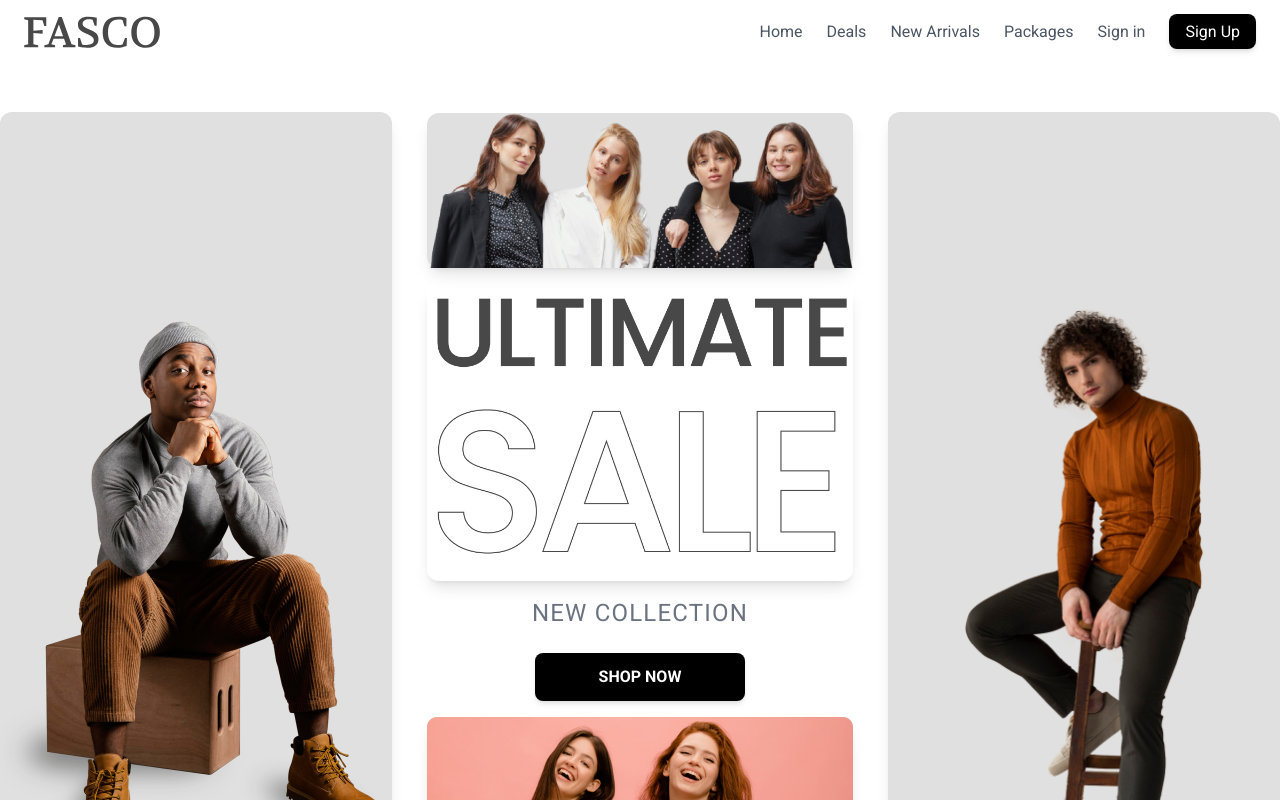
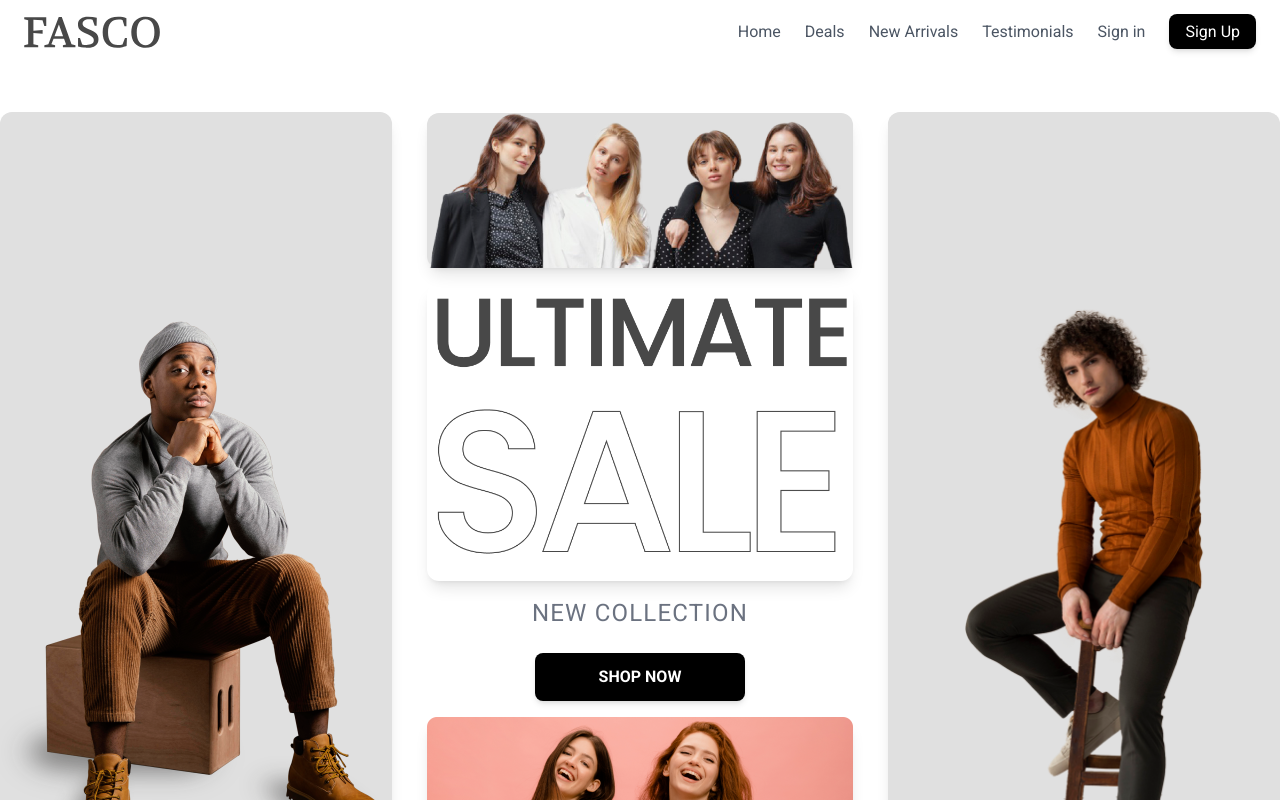
Before and after one commit to Polarsh/fasco-fullstack-test, a React (Vite) app in the folder frontend/: page / in a window 1280 px wide. Shown: the top 800 px of the page. Built offline with nearby package versions, Linux system fonts and the light colour scheme.

Commit message:
[ADD] scroll to home sections

```diff
--- a/frontend/src/components/layout/HomeNavBar.jsx
+++ b/frontend/src/components/layout/HomeNavBar.jsx
@@ -6,11 +6,18 @@ import Drawer from '../Drawer'
 export default function HomeNavbar() {
   const [isDrawerOpen, setDrawerOpen] = useState(false)
 
+  const scrollToSection = id => {
+    const section = document.getElementById(id)
+    if (section) {
+      section.scrollIntoView({ behavior: 'smooth', block: 'start' })
+    }
+  }
+
   const navLinks = [
-    { name: 'Home', href: '/' },
-    { name: 'Deals', href: '/deals' },
-    { name: 'New Arrivals', href: '/new-arrivals' },
-    { name: 'Packages', href: '/packages' },
+    { name: 'Home', action: () => scrollToSection('home') },
+    { name: 'Deals', action: () => scrollToSection('deals') },
+    { name: 'New Arrivals', action: () => scrollToSection('new-arrivals') },
+    { name: 'Testimonials', action: () => scrollToSection('testimonials') },
     { name: 'Sign in', href: '/signin' },
   ]
 
@@ -43,14 +50,23 @@ export default function HomeNavbar() {
 
           {/* Links para pantallas grandes */}
           <div className='hidden md:flex space-x-6 text-gray-600'>
-            {navLinks.map(link => (
+            {navLinks.map((link, index) =>
+              link.href ? (
                 <Link
-                key={link.name}
+                  key={index}
                   to={link.href}
                   className='hover:text-my-gray transition-all'>
                   {link.name}
                 </Link>
-            ))}
+              ) : (
+                <button
+                  key={index}
+                  onClick={link.action}
+                  className='hover:text-my-gray transition-all'>
+                  {link.name}
+                </button>
+              )
+            )}
             <div>
               <Link
                 to='/signup'
@@ -64,16 +80,27 @@ export default function HomeNavbar() {
 
       {/* Drawer */}
       <Drawer open={isDrawerOpen} setOpen={setDrawerOpen}>
-        {navLinks.map(link => (
+        {navLinks.map((link, index) =>
+          link.href ? (
             <Link
-            key={link.name}
+              key={index}
               to={link.href}
               className='block text-lg text-gray-600 hover:text-my-gray transition-all'
-            onClick={() => setDrawerOpen(false)} // Cierra el Drawer al hacer clic
-          >
+              onClick={() => setDrawerOpen(false)}>
               {link.name}
             </Link>
-        ))}
+          ) : (
+            <button
+              key={index}
+              onClick={() => {
+                link.action()
+                setDrawerOpen(false)
+              }}
+              className='block text-lg text-gray-600 hover:text-my-gray transition-all'>
+              {link.name}
+            </button>
+          )
+        )}
         <Link
           to='/signup'
           className='block bg-black text-white py-2 px-4 rounded-lg shadow-md hover:bg-gray-800 transition-all text-center mt-4'
--- a/frontend/src/pages/Home.jsx
+++ b/frontend/src/pages/Home.jsx
@@ -12,7 +12,7 @@ import Footer from '../components/layout/Footer'
 
 export default function HomePage() {
   return (
-    <div className=' space-y-12 px-4 md:px-0'>
+    <div id='home' className='space-y-12 px-4 md:px-0'>
       <HomeNavbar />
       <HeaderSection />
       <LogosSection />
--- a/frontend/src/sections/Deals.jsx
+++ b/frontend/src/sections/Deals.jsx
@@ -32,7 +32,7 @@ export default function DealsSection() {
   }
 
   return (
-    <div className='bg-[#fbfbfb] py-32'>
+    <div id='deals' className='bg-[#fbfbfb] py-32'>
       <div className='max-w-screen-xl mx-auto grid grid-cols-1 md:grid-cols-2 gap-12 items-center'>
         {/* Texto y botón */}
         <div className='flex flex-col justify-center items-start'>
--- a/frontend/src/sections/NewArrivals.jsx
+++ b/frontend/src/sections/NewArrivals.jsx
@@ -76,7 +76,7 @@ export default function NewArrivalsSection() {
   const [selectedCategory, setSelectedCategory] = useState(1)
 
   return (
-    <div className='bg-white py-12'>
+    <div id='new-arrivals' className='bg-white py-12'>
       <div className='max-w-screen-xl mx-auto px-4'>
         {/* Header */}
         <h2 className='text-4xl font-bold text-gray-800 text-center'>
--- a/frontend/src/sections/Testimonials.jsx
+++ b/frontend/src/sections/Testimonials.jsx
@@ -46,7 +46,7 @@ export default function TestimonialsSection() {
   }
 
   return (
-    <div className='bg-[#fafafa] py-12 min-h-[550px]'>
+    <div id='testimonials' className='bg-[#fafafa] py-12 min-h-[550px]'>
       <div className='max-w-screen-xl mx-auto px-4 overflow-hidden'>
         {/* Header */}
         <h2 className='text-4xl font-bold text-gray-800 text-center'>
```
Lines whose indentation alone changed are shown as unchanged.
